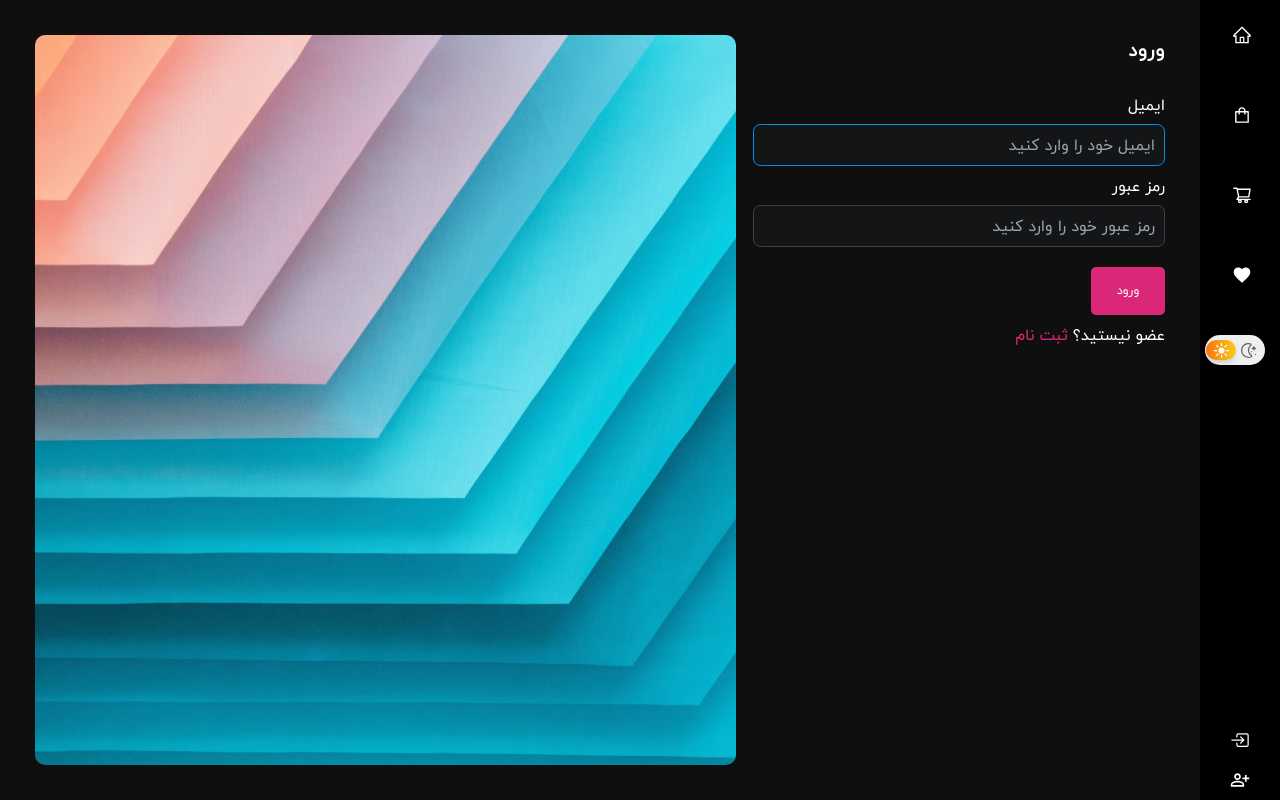
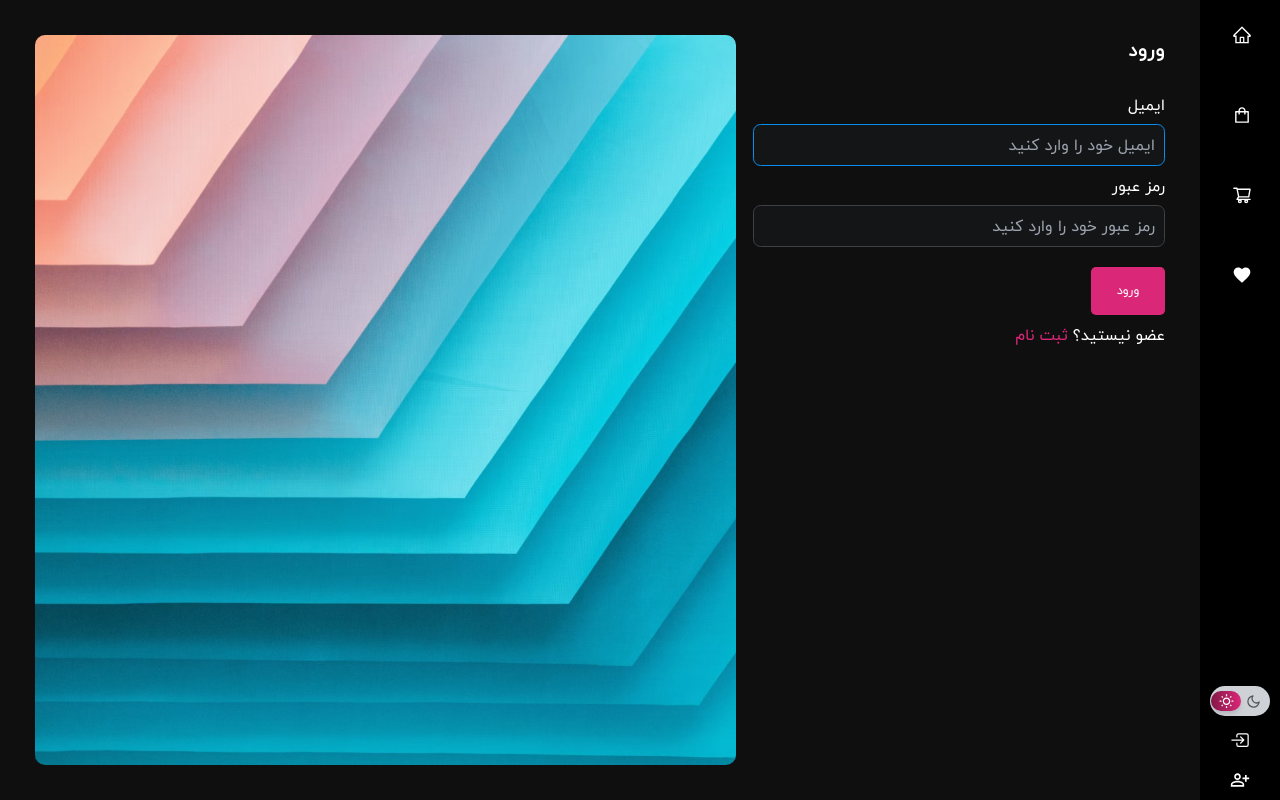
Before and after one commit to mahsanajafii/e-commerce, a React (Vite) app: page /login in a window 1280 px wide. Built offline with nearby package versions, Linux system fonts and the light colour scheme.

Commit message:
fix: :bug: dark mode logo

```diff
--- a/src/layout/darkMode/DarkMode.tsx
+++ /dev/null
@@ -1,36 +0,0 @@
-import { useEffect, useState } from "react";
-import { IoMoon, IoSunny } from "react-icons/io5";
-
-
-export const DarkToggler = () => {
-  const [theme, setTheme] = useState('light');
-
-  useEffect(() => {
-    const localTheme = localStorage.getItem('theme');
-    if (localTheme === 'dark') {
-      setTheme('dark');
-    }
-  }, [])
-
-  useEffect(() => {
-    if (theme === 'dark') {
-      document.body.classList.add('dark');
-      localStorage.setItem('theme', 'dark');
-    } else {
-      document.body.classList.remove('dark');
-      localStorage.setItem('theme', 'light');
-    }
-  }, [theme])
-
-  const toggleTheme = () => {
-    setTheme(theme === 'light' ? 'dark' : 'light');
-  }
-
-  return (
-    <>
-      <button className="p-3 m-5 bg-cyan-800" onClick={() => toggleTheme()}>
-        {theme === 'light' ? <IoMoon /> : <IoSunny />}
-      </button>
-    </>
-  )
-}
--- a/src/layout/darkMode/darkModeLogo/DarkModeLogo.tsx
+++ /dev/null
@@ -1,33 +0,0 @@
-
-const DarkModeLogo = () => {
-  return (
-    <label className="inline-flex items-center relative">
-      <input className="peer hidden" id="toggle" type="checkbox" />
-      <div className="relative w-[60px] h-[30px] bg-base-backgrond  peer-checked:bg-zinc-500 rounded-full after:absolute after:content-[''] after:w-[30px] after:h-[20px] after:bg-gradient-to-r from-orange-500 to-yellow-400 peer-checked:after:from-zinc-900 peer-checked:after:to-zinc-900 after:rounded-full after:top-[5px] after:left-[1px] active:after:w-[30px] peer-checked:after:left-[60px] peer-checked:after:translate-x-[-100%] shadow-sm duration-300 after:duration-300 after:shadow-md" />
-      <svg
-        height="0"
-        width="100"
-        viewBox="0 0 24 24"
-        data-name="Layer 1"
-        id="Layer_1"
-        xmlns="http://www.w3.org/2000/svg"
-        className="fill-white peer-checked:opacity-60 absolute w-6 h-6  left-[9px]"
-      >
-        <path d="M12,17c-2.76,0-5-2.24-5-5s2.24-5,5-5,5,2.24,5,5-2.24,5-5,5ZM13,0h-2V5h2V0Zm0,19h-2v5h2v-5ZM5,11H0v2H5v-2Zm19,0h-5v2h5v-2Zm-2.81-6.78l-1.41-1.41-3.54,3.54,1.41,1.41,3.54-3.54ZM7.76,17.66l-1.41-1.41-3.54,3.54,1.41,1.41,3.54-3.54Zm0-11.31l-3.54-3.54-1.41,1.41,3.54,3.54,1.41-1.41Zm13.44,13.44l-3.54-3.54-1.41,1.41,3.54,3.54,1.41-1.41Z" />
-      </svg>
-      <svg
-        height="512"
-        width="512"
-        viewBox="0 0 24 24"
-        data-name="Layer 1"
-        id="Layer_1"
-        xmlns="http://www.w3.org/2000/svg"
-        className="fill-black opacity-60 peer-checked:opacity-70 peer-checked:fill-white absolute w-6 h-6 right-[9px]"
-      >
-        <path d="M12.009,24A12.067,12.067,0,0,1,.075,10.725,12.121,12.121,0,0,1,10.1.152a13,13,0,0,1,5.03.206,2.5,2.5,0,0,1,1.8,1.8,2.47,2.47,0,0,1-.7,2.425c-4.559,4.168-4.165,10.645.807,14.412h0a2.5,2.5,0,0,1-.7,4.319A13.875,13.875,0,0,1,12.009,24Zm.074-22a10.776,10.776,0,0,0-1.675.127,10.1,10.1,0,0,0-8.344,8.8A9.928,9.928,0,0,0,4.581,18.7a10.473,10.473,0,0,0,11.093,2.734.5.5,0,0,0,.138-.856h0C9.883,16.1,9.417,8.087,14.865,3.124a.459.459,0,0,0,.127-.465.491.491,0,0,0-.356-.362A10.68,10.68,0,0,0,12.083,2ZM20.5,12a1,1,0,0,1-.97-.757l-.358-1.43L17.74,9.428a1,1,0,0,1,.035-1.94l1.4-.325.351-1.406a1,1,0,0,1,1.94,0l.355,1.418,1.418.355a1,1,0,0,1,0,1.94l-1.418.355-.355,1.418A1,1,0,0,1,20.5,12ZM16,14a1,1,0,0,0,2,0A1,1,0,0,0,16,14Zm6,4a1,1,0,0,0,2,0A1,1,0,0,0,22,18Z" />
-      </svg>
-    </label>
-  );
-};
-
-export default DarkModeLogo;
--- /dev/null
+++ b/src/layout/darkModeLogo/DarkModeLogo.tsx
@@ -0,0 +1,15 @@
+import { FiMoon } from "react-icons/fi";
+import { MdOutlineWbSunny } from "react-icons/md";
+
+const DarkModeLogo = () => {
+  return (
+    <label className="inline-flex items-center relative">
+      <input className="peer hidden" id="toggle" type="checkbox" />
+      <div className="relative w-[6rem] h-[3rem] bg-base-text-field-stroke peer-checked:bg-dark-base-text-field-stroke rounded-full after:absolute after:content-[''] after:w-[3rem] after:h-[2rem] after:bg-gradient-to-r from-primary-dark to-primary-main peer-checked:after:from-dark-base-menu peer-checked:after:to-dark-base-menu after:rounded-full after:top-[0.5rem] after:left-[0.1rem] active:after:w-[3rem] peer-checked:after:left-[6rem] peer-checked:after:translate-x-[-100%] shadow-sm duration-300 after:duration-300 after:shadow-md" />
+      <FiMoon className="text-text-primary opacity-60 peer-checked:opacity-70 peer-checked:text-white absolute w-6 h-6 right-[0.9rem]"/>
+      <MdOutlineWbSunny className="text-white peer-checked:opacity-60 absolute w-6 h-6 left-[0.9rem]" />
+    </label>
+  );
+};
+
+export default DarkModeLogo;
--- a/src/layout/sidemenu/SideMenu.tsx
+++ b/src/layout/sidemenu/SideMenu.tsx
@@ -21,7 +21,7 @@ import { adminStore } from "../../stores/adminStore";
 import { useDropDownStore } from "../../stores/dropDownStore";
 import UserDropDown from "./dropDowns/UserDropDown";
 import CartStore from "../../stores/cartStore";
-import DarkModeLogo from "../darkMode/darkModeLogo/DarkModeLogo";
+import DarkModeLogo from "../darkModeLogo/DarkModeLogo";
 
 const SideMenu = () => {
   const { expanded, setExpanded } = useSidebarStore();
@@ -51,12 +51,12 @@ const SideMenu = () => {
 
   return (
     <aside
-      className={`h-screen z-50 font-Iran-Yekan fixed flex justify-between bg-base-menu dark:bg-dark-base-menu text-text-primary flex-col overflow-hidden transition-width duration-500  ${
+      className={`h-screen z-50 font-Iran-Yekan fixed flex justify-between bg-base-menu dark:bg-dark-base-menu text-text-primary flex-col overflow-hidden translate-width duration-500 ${
         expanded ? "w-[22rem] shadow-primary-dark shadow-2xl" : "w-[8rem]"
       }`}
       onClick={() => setExpanded()}
     >
-      <div className="gap-16 flex flex-col">
+      <div className="gap-16 flex flex-col items-center w-full">
         <nav
           className={`overflow-hidden justify-center items-center gap-16 pt-6 text-right duration-500 flex flex-col ${
             expanded ? "w-[22rem]" : "w-[8rem]"
@@ -74,13 +74,13 @@ const SideMenu = () => {
             />
           ))}
         </nav>
-        <span className={`pr-6 ${expanded ? "w-[22rem]" : "w-[8rem]"}`}>
-            <DarkModeLogo />
-        </span>
       </div>
       <div>
         {isAuth ? (
           <div className="flex relative flex-col justify-center items-center pb-4">
+            <span className={`${expanded && "self-start mr-10"}`}>
+              <DarkModeLogo />
+            </span>
             {dropDown && <UserDropDown isAdmin={isAdmin} />}
             <div className="flex flex-row justify-start items-center px-3 w-full h-10  pb-4">
               <p className="text-[1.6rem] dark:text-dark-text-primary">{isAdmin ? "ادمین" : "کاربر"}</p>
@@ -94,10 +94,13 @@ const SideMenu = () => {
             </div>
           </div>
         ) : (
-          <div>
+          <div className="flex flex-col">
+            <span className={`${expanded ? "self-start pr-12" : "self-center"}`}>
+              <DarkModeLogo />
+            </span>
             <NavLink
               to="/login"
-              className={`flex duration-500 pr-12 w-[16rem]  dark:text-dark-text-primary active:text-dark-menu-active-item hover:bg-[#DB277714] items-center flex-row o rounded-md gap-4 cursor-pointer h-16 ${
+              className={`flex duration-500 pr-12 w-[16rem] dark:text-dark-text-primary active:text-dark-menu-active-item hover:bg-dark-menu-active-item items-center flex-row rounded-md gap-4 cursor-pointer h-16 ${
                 expanded ? "w-[16rem]" : "w-[8rem]"
               } `}
             >
@@ -105,7 +108,7 @@ const SideMenu = () => {
                 <IoEnterOutline size={20} />
               </span>
               <h2
-                style={{ transitionDelay: `${sideMenuitems.length + 4}00ms` }}
+                style={{ translateDelay: `${sideMenuitems.length + 4}00ms` }}
                 className={`text-[1.6rem] duration-500 ${
                   !expanded && "w-0 translate-x-48 overflow-hidden"
                 }`}
@@ -115,7 +118,7 @@ const SideMenu = () => {
             </NavLink>
             <NavLink
               to="/register"
-              className={`  flex  duration-500 pr-12 w-[16rem]  dark:text-dark-text-primary active:text-dark-menu-active-item   hover:bg-[#DB277714] items-center flex-row o rounded-md gap-4 cursor-pointer h-16  ${
+              className={`flex duration-500 pr-12 w-[16rem] dark:text-dark-text-primary active:text-dark-menu-active-item hover:bg-dark-menu-active-item items-center flex-row o rounded-md gap-4 cursor-pointer h-16  ${
                 expanded ? "w-[16rem]" : "w-[8rem]"
               } `}
             >
@@ -123,7 +126,7 @@ const SideMenu = () => {
                 <MdOutlinePersonAddAlt size={20} />
               </span>
               <h2
-                style={{ transitionDelay: `${sideMenuitems.length + 5}00ms` }}
+                style={{ translateDelay: `${sideMenuitems.length + 5}00ms` }}
                 className={` text-[1.6rem] duration-500 ${
                   !expanded && "w-0 translate-x-48 overflow-hidden"
                 }`}
```
